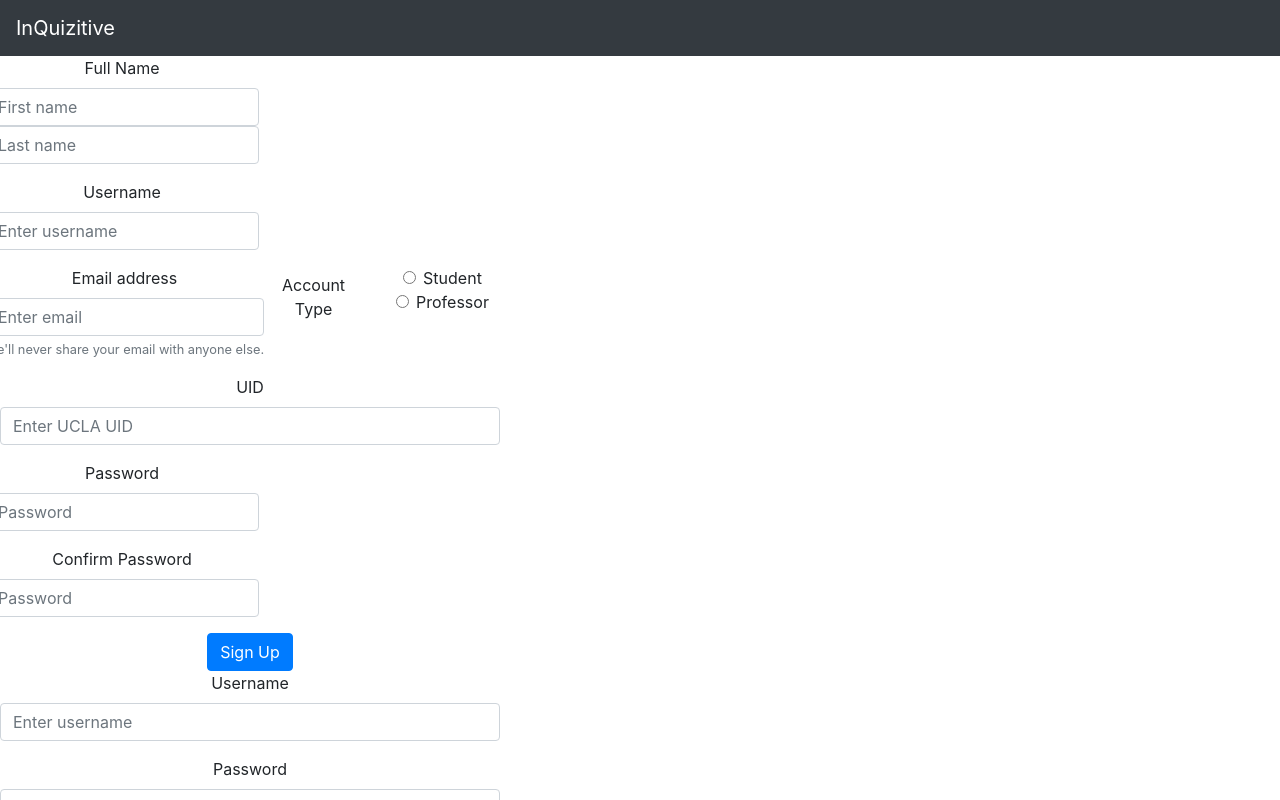
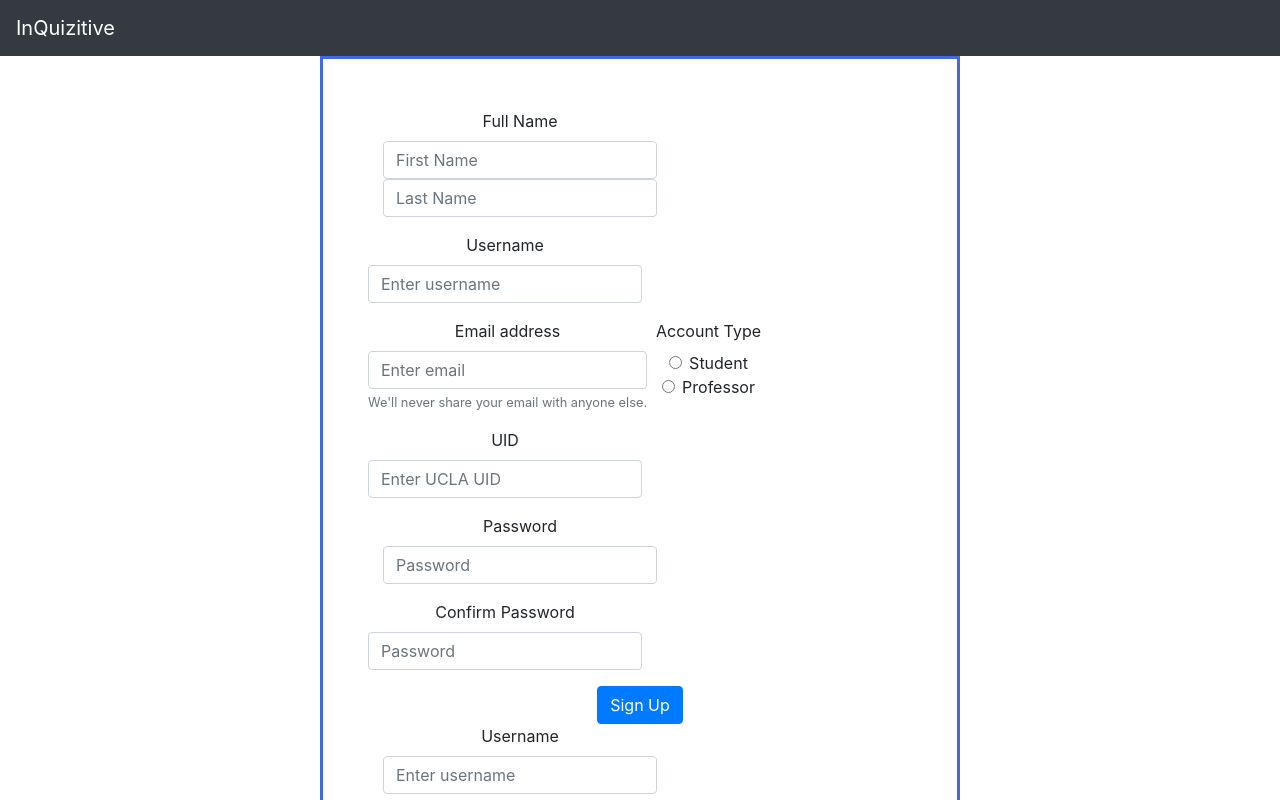
Before and after one commit to yifei-fu/classroom, a React (Create React App) app in the folder frontend/: page /signin in a window 1280 px wide. Shown: the top 800 px of the page. Built offline with nearby package versions, Linux system fonts and the light colour scheme.

Commit message:
More progress for sign in page

```diff
--- a/frontend/src/components/AuthView.css
+++ b/frontend/src/components/AuthView.css
@@ -1,3 +1,6 @@
-.AuthView {
-  display: flex;
+.root {
+  margin: auto;
+  width: 50%;
+  border: 3px solid royalblue;
+  padding: 50px;
 }
--- a/frontend/src/components/AuthView.tsx
+++ b/frontend/src/components/AuthView.tsx
@@ -5,23 +5,24 @@ import "./AuthView.css";
 const AuthView: React.FC = () => {
     return (
         <div className="root">
-					<Form style={{ width: '500px' }}>
-						<Row>
+					<Form>
+					  <Form.Row>
+					    <Form.Group  controlId="formGridName">
+					    <Col >
+                <Form.Label>Full Name</Form.Label>
+                  <Form.Control type="firstname" placeholder="First Name" />
+                  <Form.Control type="lastname" placeholder="Last Name" />
+					    </Col >
+					    </Form.Group>
 
-							<Form.Group controlId="formfullname">
-							<Form.Label>Full Name</Form.Label>
-						      <Form.Control placeholder="First name" />
-						      <Form.Control placeholder="Last name" />
-					    </Form.Group>
-					  </Row>
-
-						<Row>
-						  <Form.Group controlId="formUsername">
+					    <Form.Group controlId="formGridUsername">
                 <Form.Label>Username</Form.Label>
                 <Form.Control type="username" placeholder="Enter username" />
 					    </Form.Group>
+					  </Form.Row>
 
-						  <Form.Group controlId="formBasicEmail">
+					<Form.Row>
+					  <Form.Group controlId="formGridEmail">
                 <Form.Label>Email address</Form.Label>
                 <Form.Control type="email" placeholder="Enter email" />
                 <Form.Text className="text-muted">
@@ -29,8 +30,8 @@ const AuthView: React.FC = () => {
                 </Form.Text>
 					  </Form.Group>
 
-					    <Form.Group as={Row}>
-					      <Form.Label column >
+					  <Form.Group controlId="formGridRadios">
+                <Form.Label >
                   Account Type
                 </Form.Label>
                 <Col >
@@ -49,45 +50,51 @@ const AuthView: React.FC = () => {
                 </Col>
 					  </Form.Group>
 
-					  </Row>
-
 					  <Form.Group controlId="formUID">
 					  		  <Form.Label>UID</Form.Label>
 		              <Form.Control type="UID" placeholder="Enter UCLA UID" />
 		        </Form.Group>
 
-					  <Row>
+					</Form.Row>
+
+					  <Form.Row>
               <Form.Group controlId="formBasicPassword">
+              <Col >
                 <Form.Label>Password</Form.Label>
                 <Form.Control type="password" placeholder="Password" />
+               </Col >
               </Form.Group>
 
               <Form.Group controlId="formBasicPasswordConfirm">
                 <Form.Label>Confirm Password</Form.Label>
                 <Form.Control type="confirm_password" placeholder="Password" />
               </Form.Group>
-						</Row>
+					  </Form.Row>
 
 					  <Button variant="primary" type="submit">
 					    Sign Up
 					  </Button>
 
+						<Form.Row>
               <Form.Group controlId="formUsername">
+              <Col >
                 <Form.Label>Username</Form.Label>
                 <Form.Control type="username" placeholder="Enter username" />
+              </Col >
               </Form.Group>
 
               <Form.Group controlId="formBasicPassword">
                 <Form.Label>Password</Form.Label>
                 <Form.Control type="password" placeholder="Password" />
               </Form.Group>
-
+            </Form.Row>
 
             <Button variant="primary" type="submit">
               Sign In
             </Button>
 
-					</Form>;
+
+					</Form>
         </div>
     );
 }
```
Lines whose indentation alone changed are shown as unchanged.
